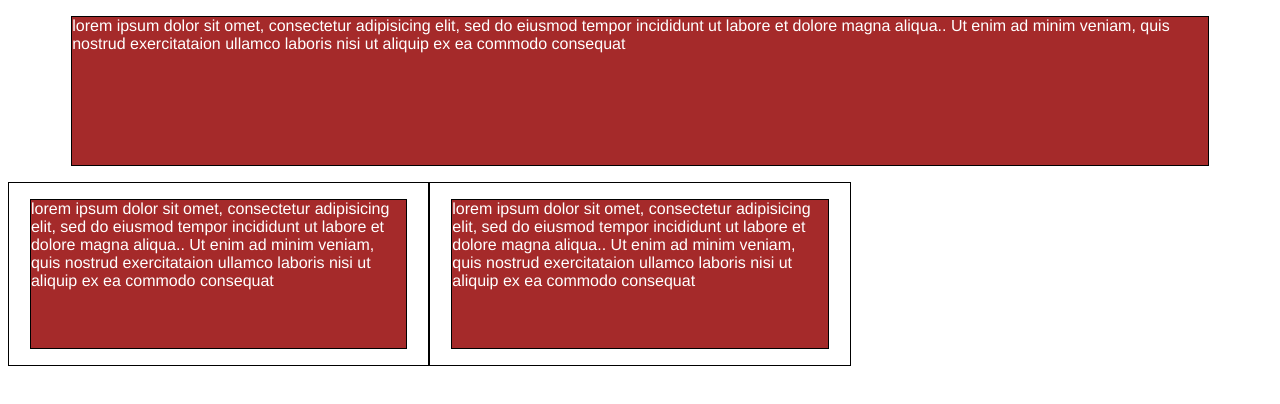
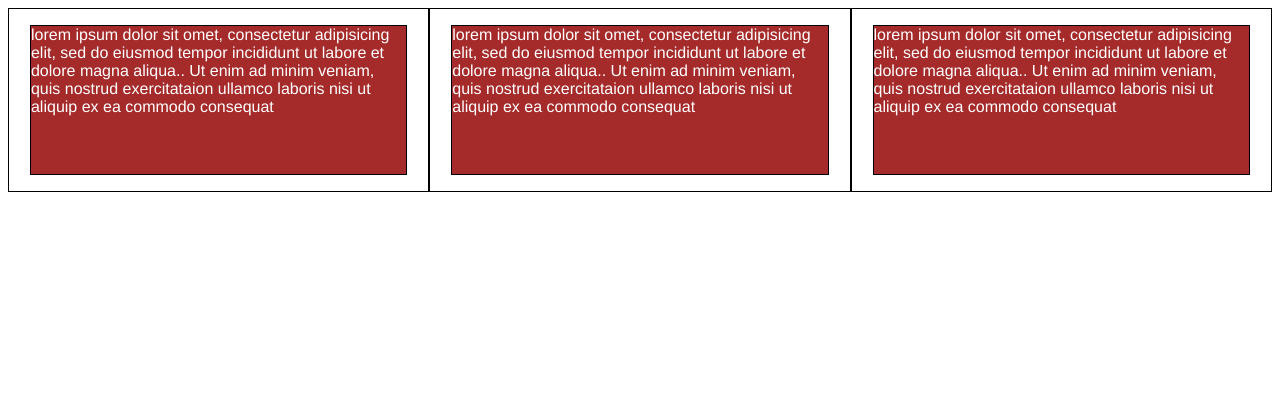
Before and after one commit to Neenu03/coursera-test, a plain HTML site: page Module_2solution/index.html in a window 1280 px wide. Drawn offline with Linux system fonts and the light colour scheme.

Commit message:
2nd change

```diff
--- a/Module_2solution/index.html
+++ b/Module_2solution/index.html
@@ -50,9 +50,9 @@ p {
 </style>
 </head>
 <body>
-<div class=".col-lg-4"><p>lorem ipsum dolor sit omet, consectetur adipisicing elit, sed do eiusmod tempor incididunt ut labore et dolore magna aliqua.. Ut enim ad minim veniam, quis nostrud exercitataion ullamco laboris nisi ut aliquip ex ea commodo consequat</p></div>
+<div class="col-lg-4"><p>lorem ipsum dolor sit omet, consectetur adipisicing elit, sed do eiusmod tempor incididunt ut labore et dolore magna aliqua.. Ut enim ad minim veniam, quis nostrud exercitataion ullamco laboris nisi ut aliquip ex ea commodo consequat</p></div>
 <div class="col-lg-4 col-md-6"><p>lorem ipsum dolor sit omet, consectetur adipisicing elit, sed do eiusmod tempor incididunt ut labore et dolore magna aliqua.. Ut enim ad minim veniam, quis nostrud exercitataion ullamco laboris nisi ut aliquip ex ea commodo consequat</p></div>
-<div class="col-lg-4 col-md-6 col-md-12">
+<div class="col-lg-4 col-md-12">
 <p>lorem ipsum dolor sit omet, consectetur adipisicing elit, sed do eiusmod tempor incididunt ut labore et dolore magna aliqua.. Ut enim ad minim veniam, quis nostrud exercitataion ullamco laboris nisi ut aliquip ex ea commodo consequat</p></div>
 </body>
 </html>
```
